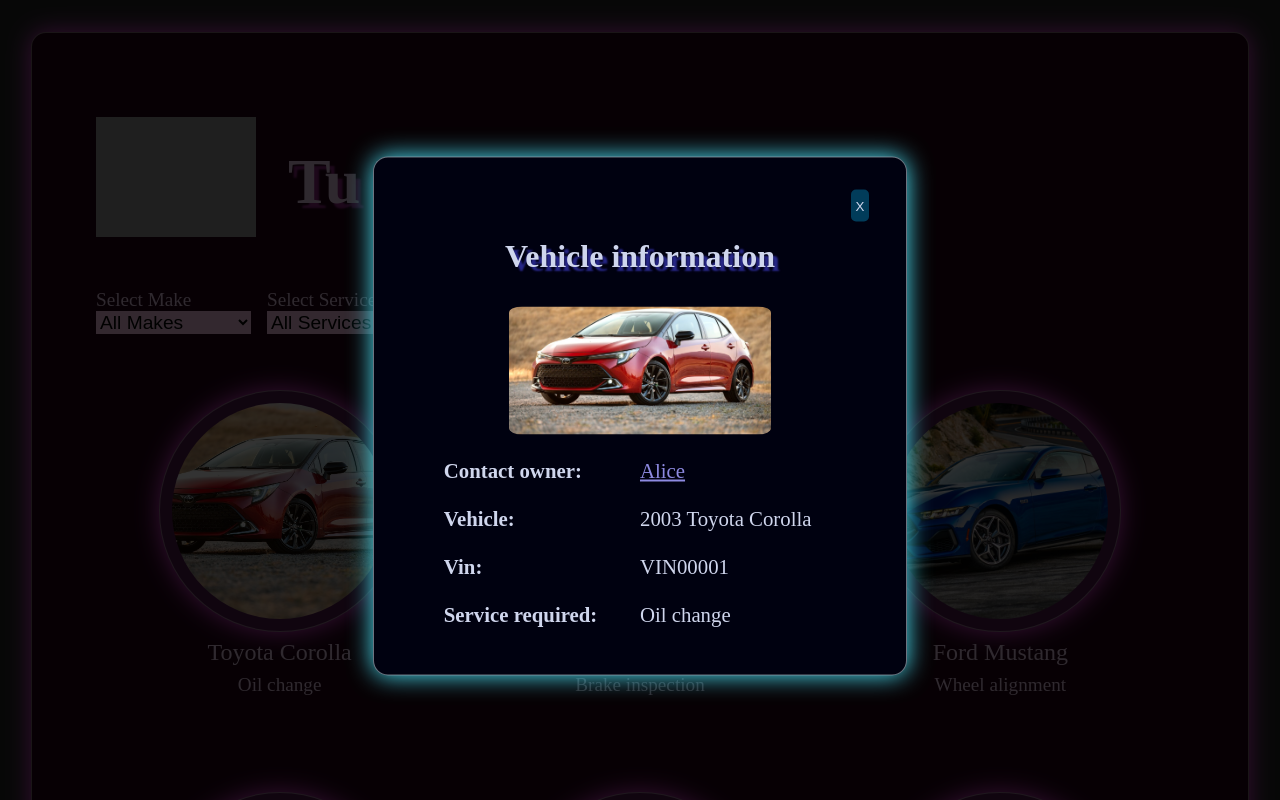
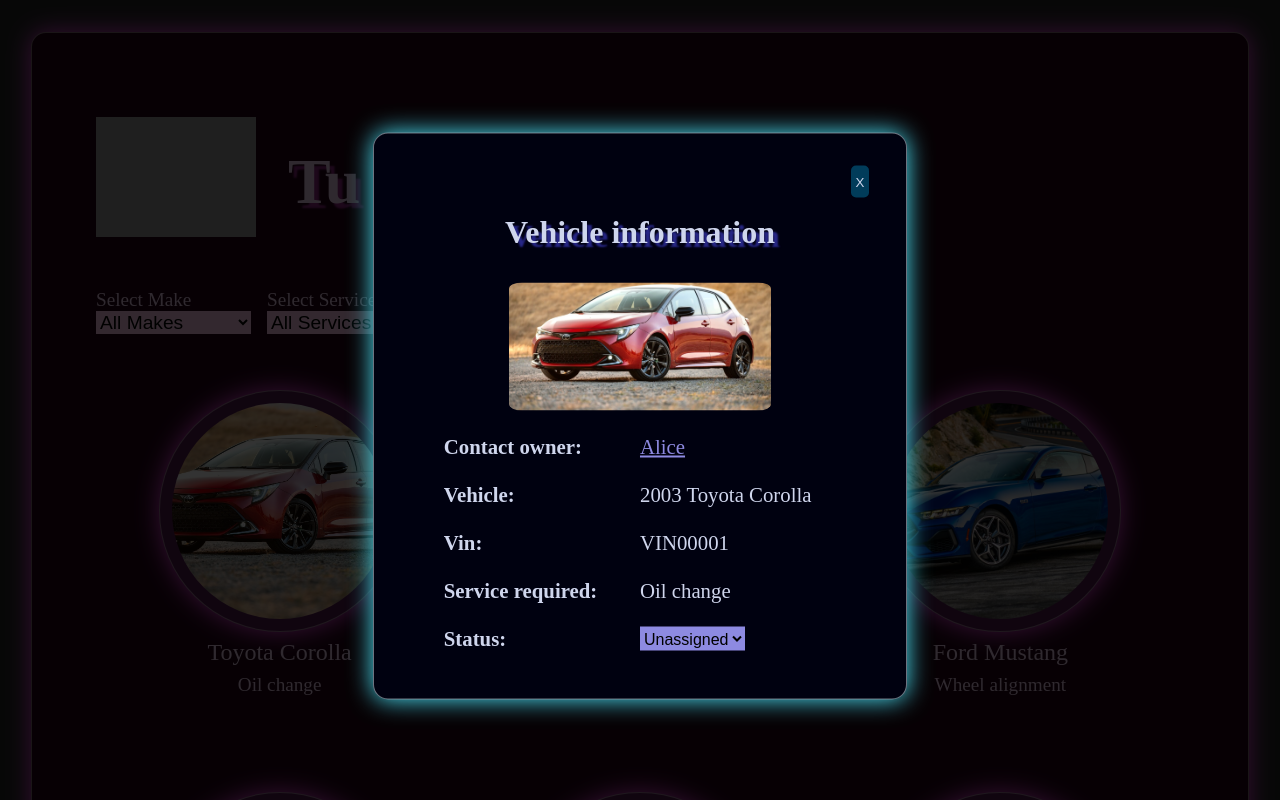
Before and after one commit to NegligentWhale7/TuTallerMx, a React (Vite) app in the folder frontend/: page / in a window 1280 px wide. Both pictures are taken after a click on the button 279 px from the left and 511 px from the top of the page. Shown: the top 800 px of the page. Built offline with nearby package versions, Linux system fonts and the light colour scheme; grey boxes are pictures that could not be loaded.

Commit message:
button to configure status of vehicle service

```diff
--- a/frontend/src/components/window.jsx
+++ b/frontend/src/components/window.jsx
@@ -1,27 +1,41 @@
 import PropTypes from "prop-types";
 
-function Window({onClose, vehicleInfo}) {
-
+function Window({ onClose, vehicleInfo }) {
   return (
     <div id="modalForm">
       <article>
         <div className="windowHeader">
           <div className="closeAux"></div>
-<button id="close" onClick={onClose}>X</button> {/* Boton para cerrar el formulario */}
+          <button id="close" onClick={onClose}>
+            X
+          </button>{" "}
+          {/* Boton para cerrar el formulario */}
         </div>
         <h1>Vehicle information</h1> {/* Titulo del formulario */}
       </article>
       <main className="windowMain">
-<div className="vehiclePhoto" style={{ backgroundImage: `url(${vehicleInfo.image})` }}></div>
+        <div
+          className="vehiclePhoto"
+          style={{ backgroundImage: `url(${vehicleInfo.image})` }}
+        ></div>
         <div className="properties">
           <div className="property">Contact owner: </div>
-    <a href={"https://api.whatsapp.com/send?phone=" + vehicleInfo.phone
-     + "&text=Hey! I would like to schedule an appointment for your car service"}
-    className="value owner">{vehicleInfo.name}</a>
+          <a
+            href={
+              "https://api.whatsapp.com/send?phone=" +
+              vehicleInfo.phone +
+              "&text=Hey! I would like to schedule an appointment for your car service"
+            }
+            className="value owner"
+          >
+            {vehicleInfo.name}
+          </a>
         </div>
         <div className="properties">
           <div className="property">Vehicle: </div>
-<div className="value">{vehicleInfo.vehicleYear} {vehicleInfo.make} {vehicleInfo.model}</div>
+          <div className="value">
+            {vehicleInfo.vehicleYear} {vehicleInfo.make} {vehicleInfo.model}
+          </div>
         </div>
         <div className="properties">
           <div className="property">Vin: </div>
@@ -31,6 +45,15 @@ function Window({onClose, vehicleInfo}) {
           <div className="property">Service required: </div>
           <div className="value">{vehicleInfo.service}</div>
         </div>
+
+        <div className="properties">
+          <div className="property">Status: </div>
+          <select name="status" id="status">
+            <option value="Unassigned">Unassigned</option>
+            <option value="In progress">In progress</option>
+            <option value="Done">Done</option>
+          </select>
+        </div>
       </main>
     </div>
   );
@@ -38,7 +61,7 @@ function Window({onClose, vehicleInfo}) {
 
 Window.propTypes = {
   onClose: PropTypes.func,
-    vehicleInfo: PropTypes.object
+  vehicleInfo: PropTypes.object,
 };
 
 export default Window;
--- a/frontend/src/index.css
+++ b/frontend/src/index.css
@@ -1,202 +1,301 @@
-*{
+* {
   margin: 0;
+
   padding: 0;
 }
 
-body{
+body {
   background-color: #242424;
 }
 
-#principal{
+#principal {
   margin: 2rem auto;
+
   padding: 2rem;
+
   background-color: rgb(34, 0, 21);
+
   box-shadow: 0 0 1.5rem rgb(255, 77, 243);
-  border: .1rem solid rgba(228, 213, 213, 0.5);
+
+  border: 0.1rem solid rgba(228, 213, 213, 0.5);
+
   color: rgb(237, 207, 235);
+
   min-width: 530px;
+
   width: 90%;
+
   border-radius: 15px;
 }
 
-.articleMain, .windowHeader{
+#modalForm {
+  border-radius: 15px;
+
+  margin: 1rem auto;
+
+  padding: 1rem;
+
+  background-color: rgb(0, 1, 16);
+
+  box-shadow: 0 0 1.5rem rgb(77, 234, 255);
+
+  border: 0.1rem solid rgba(218, 231, 242, 0.5);
+
+  color: rgb(207, 214, 237);
+
+  position: fixed;
+
+  top: 50%;
+
+  left: 50%;
+
+  transform: translate(-50%, -50%);
+
+  min-width: 500px;
+
+  max-width: 500px;
+}
+
+.articleMain,
+.windowHeader {
   display: flex;
 }
 
-.articleMain h1{
+.articleMain h1 {
   margin-top: 3rem;
+
   margin-left: 2rem;
+
   font-size: 4rem;
-  text-shadow: .3rem .3rem 2px rgba(255, 77, 243, 0.5);
+
+  text-shadow: 0.3rem 0.3rem 2px rgba(255, 77, 243, 0.5);
 }
 
-#logo{
+#logo {
   width: 10rem;
+
   height: 10rem;
+
   background-size: contain;
+
   background-position: center;
+
   background-repeat: no-repeat;
 }
 
-#principal article{
+nav {
+  display: flex;
+
+  padding: 0 2rem 1.5rem;
+}
+
+p,
+select {
+  font-size: 1.2rem;
+}
+
+select {
+  text-decoration: none;
+
+  color: rgb(0, 0, 0);
+
+  background-color: rgb(255, 201, 234);
+
+  border: none;
+
+  margin-right: 1rem;
+}
+
+#principal article {
   padding: 2rem;
+
   font-size: 2rem;
 }
 
-#principal main{
+#modalForm article {
+  padding: 1rem 1rem 0 1rem;
+
+  font-size: 2rem;
+}
+
+button {
+  cursor: pointer;
+}
+
+#principal main {
   padding: 2rem;
+
   display: flex;
+
   flex-wrap: wrap;
+
   gap: 3rem;
+
   justify-content: center;
+
   overflow-y: auto;
 }
 
-.vehicle{
-    width: 15rem;
-    height: 15rem;
-    border-radius: 50%;
-    background-color: rgb(65, 9, 57);
-    margin: 0 2.2rem 7rem 2.2rem;
-    border: .1rem solid rgba(228, 213, 213, 0.5);
+#modalForm main {
+  font-size: 1.3rem;
 }
 
-.photoContainer{
+.vehicle {
+  width: 15rem;
+
+  height: 15rem;
+
+  border-radius: 50%;
+
+  background-color: rgb(65, 9, 57);
+
+  margin: 0 2.2rem 7rem 2.2rem;
+
+  border: 0.1rem solid rgba(228, 213, 213, 0.5);
+}
+
+.photoContainer {
   width: 90%;
+
   height: 90%;
+
   border-radius: 50%;
+
   margin: 5%;
+
   text-align: center;
 }
 
-.vehicleImg{
+.vehicleImg {
   width: 100%;
+
   height: 100%;
+
   display: flex;
+
   justify-content: center;
+
   text-shadow: none;
+
   color: rgb(237, 207, 235);
+
   background-color: transparent;
+
   background-size: cover;
+
   background-position: center;
+
   background-repeat: no-repeat;
+
   border: none;
+
   border-radius: 50%;
 }
 
-.vehicleInfo{
+.vehicleInfo {
   text-align: center;
-    padding-top: .5rem;
+
+  padding-top: 0.5rem;
+
   font-size: 1.5rem;
 }
 
-.vehicleService{
+.vehicleService {
   text-align: center;
-    padding-top: .5rem;
+
+  padding-top: 0.5rem;
+
   font-size: 1.2rem;
 }
 
-nav{
+/****************************************************/
+
+#windowBackground {
+  position: fixed;
+
+  top: 0;
+
+  left: 0;
+
+  right: 0;
+
+  bottom: 0;
+
+  background-color: rgba(0, 0, 0, 0.8);
+
   display: flex;
-    padding: 0 2rem 1.5rem;
-}
 
-p, select{
-  font-size: 1.2rem;
-}
+  justify-content: center;
 
-select{
-    text-decoration: none;
-    color: rgb(0, 0, 0);
-    background-color: rgb(255, 201, 234);
-    border: none;
-    margin-right: 1rem;
-}
-
-#modalForm{
-  border-radius: 15px;
-  margin: 1rem auto;
-  padding: 1rem;
-  background-color: rgb(0, 1, 16);
-  box-shadow: 0 0 1.5rem rgb(77, 234, 255);
-  border: .1rem solid rgba(218, 231, 242, 0.5);
-  color: rgb(207, 214, 237);
-  position: fixed;
-  top: 50%;
-  left: 50%;
-  transform: translate(-50%, -50%);
-  min-width: 500px;
-  max-width: 500px;
-}
-
-#modalForm article{
-    padding: 1rem 1rem 0 1rem;
-    font-size: 2rem;
-}
-
-#modalForm main{
-  font-size: 1.3rem;
-}
-
-#windowBackground{
-  position: fixed;
-  top: 0;
-  left: 0;
-  right: 0;
-  bottom: 0;
-  background-color: rgba(0, 0, 0, 0.8);
-  display: flex;
-  justify-content: center;
   align-items: center;
 }
 
-.closeAux{
+.closeAux {
   width: 95%;
+
   height: 2rem;
 }
 
-#close{
+#close {
   background-color: rgb(1, 60, 90);
+
   color: rgb(207, 214, 237);
+
   border: none;
-    padding: .3rem;
+
+  padding: 0.3rem;
+
   border-radius: 5px;
+
   cursor: pointer;
 }
 
 #modalForm h1 {
   text-align: center;
+
   font-size: 2rem;
+
   margin: 1rem 0 0 0;
-    text-shadow: .3rem .3rem 2px rgba(77, 77, 255, 0.5);
+
+  text-shadow: 0.3rem 0.3rem 2px rgba(77, 77, 255, 0.5);
 }
 
-.vehiclePhoto{
+.vehiclePhoto {
   width: 60%;
+
   height: 8rem;
+
   background-size: cover;
+
   background-repeat: no-repeat;
+
   border-radius: 5% 5%;
+
   background-position: center;
 }
 
-.properties{
+.properties {
   width: 90%;
+
   margin: -1.5rem;
+
   display: flex;
 }
 
-.property{
+.property {
   font-weight: bold;
+
   width: 50%;
 }
 
-.properties a{
+.properties a {
   color: rgb(141, 138, 225);
 }
 
-.properties select{
+.properties select {
   font-size: 1rem;
+
   height: 1.5rem;
+
   background-color: rgb(141, 138, 225);
 }
```
Lines whose indentation alone changed are shown as unchanged.
